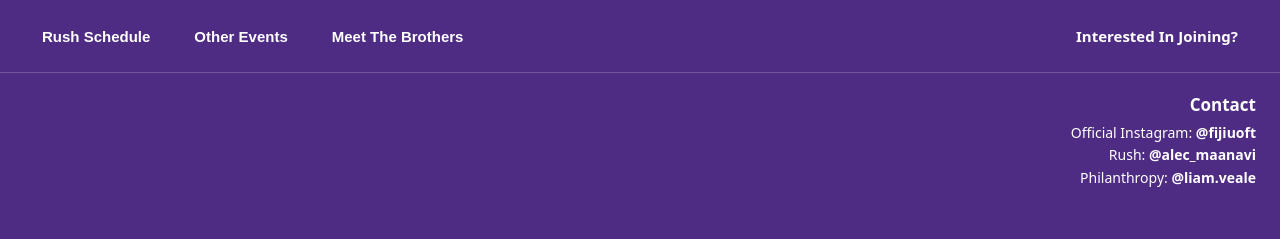
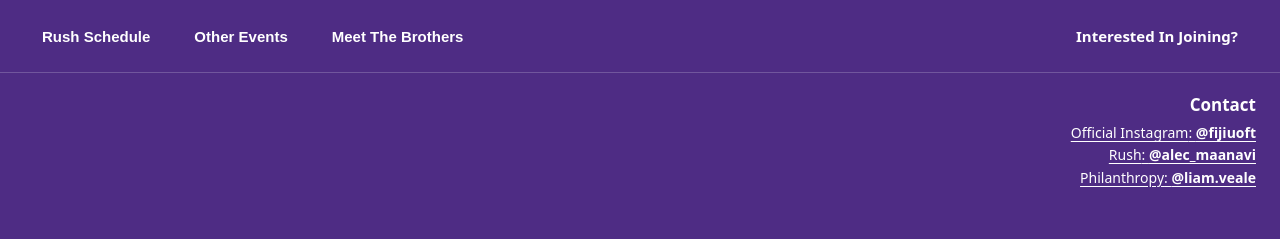
Before and after one commit to amaanavi/rushpage, a Next.js app: page / in a window 1280 px wide. Shown: the top 239 px of the page. Built offline with nearby package versions, Linux system fonts and the light colour scheme.

Commit message:
Underline Contact links

```diff
--- a/app/page.js
+++ b/app/page.js
@@ -326,7 +326,8 @@ export default function Home() {
                 fontSize: "14px",
                 lineHeight: 1.6,
                 color: "#ffffff",
-                textDecoration: "none",
+                textDecoration: "underline",
+                textUnderlineOffset: "3px",
               }}
             >
               {c.label}: <span style={{ fontWeight: 600 }}>{c.handle}</span>
```
